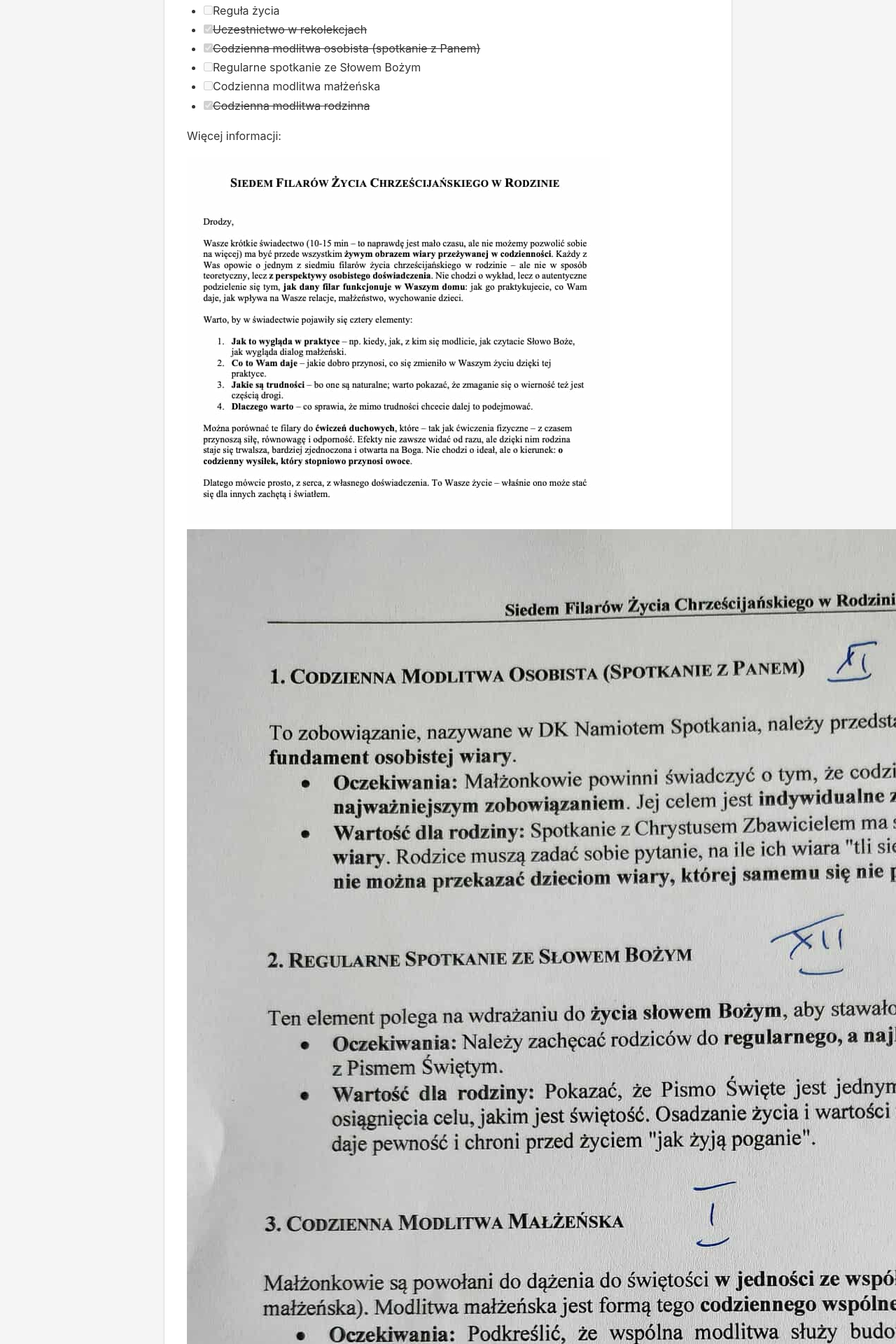
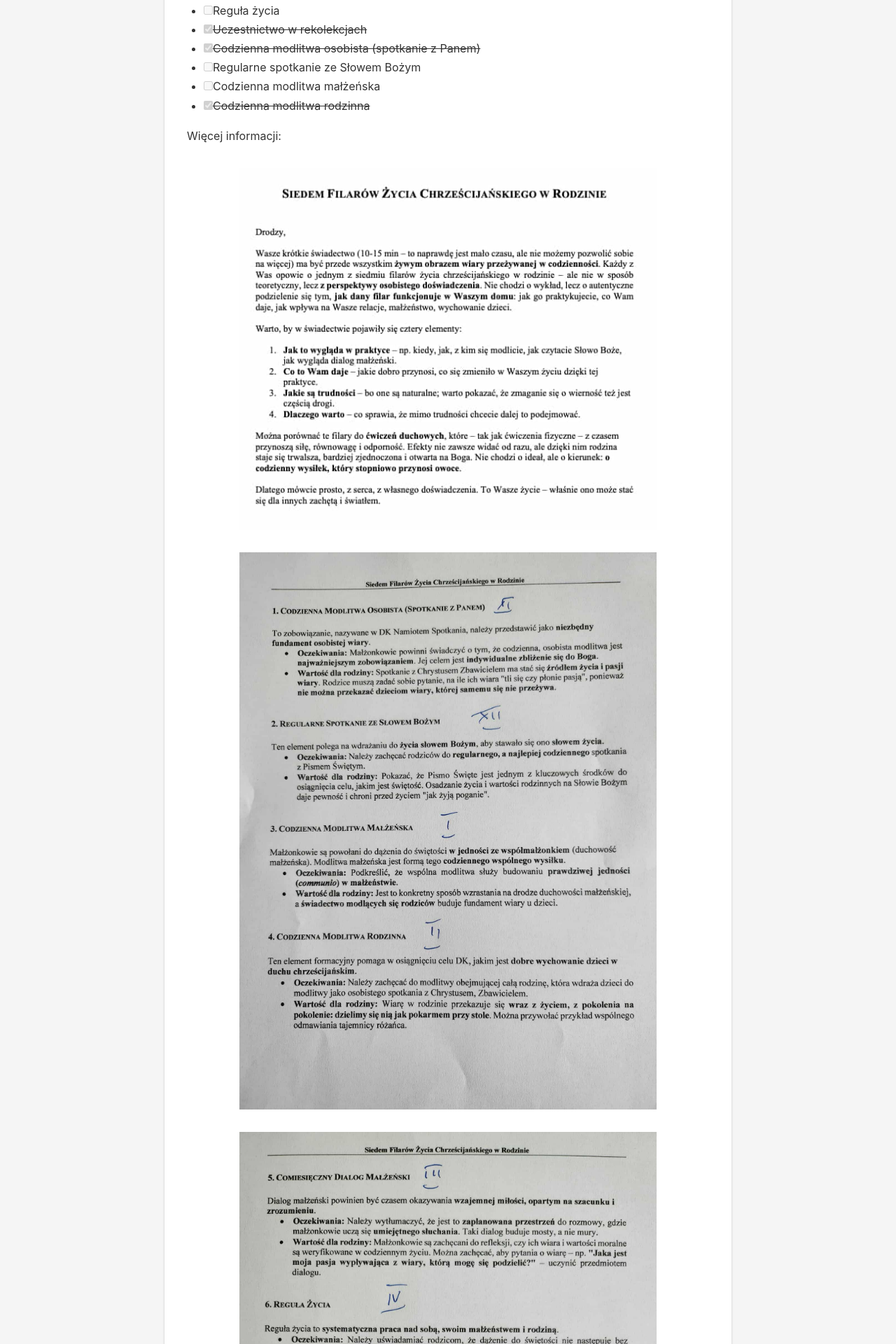
Before and after one commit to dk-bielany-torun/dk-bielany-torun.github.io, a Jekyll site: the page built from _posts/2026-03-02-swiadectwa.md, in a window 1280 px wide. Shown: the part 473-2393 px from the top of the page at 70% size. Built offline with Jekyll 4.4.1, drawn with Linux system fonts in a browser that asks for light colours; comment, search, counter and statistics services are not loaded.

Commit message:
styling images

```diff
--- a/assets/css/style.scss
+++ b/assets/css/style.scss
@@ -385,6 +385,13 @@ a:hover {
   color: var(--dark);
 }
 
+.post-content img {
+  max-width: 80%;
+  height: auto;
+  display: block;
+  margin: 2rem auto;
+}
+
 .post-content ul,
 .post-content ol {
   margin-bottom: 1rem;
```
